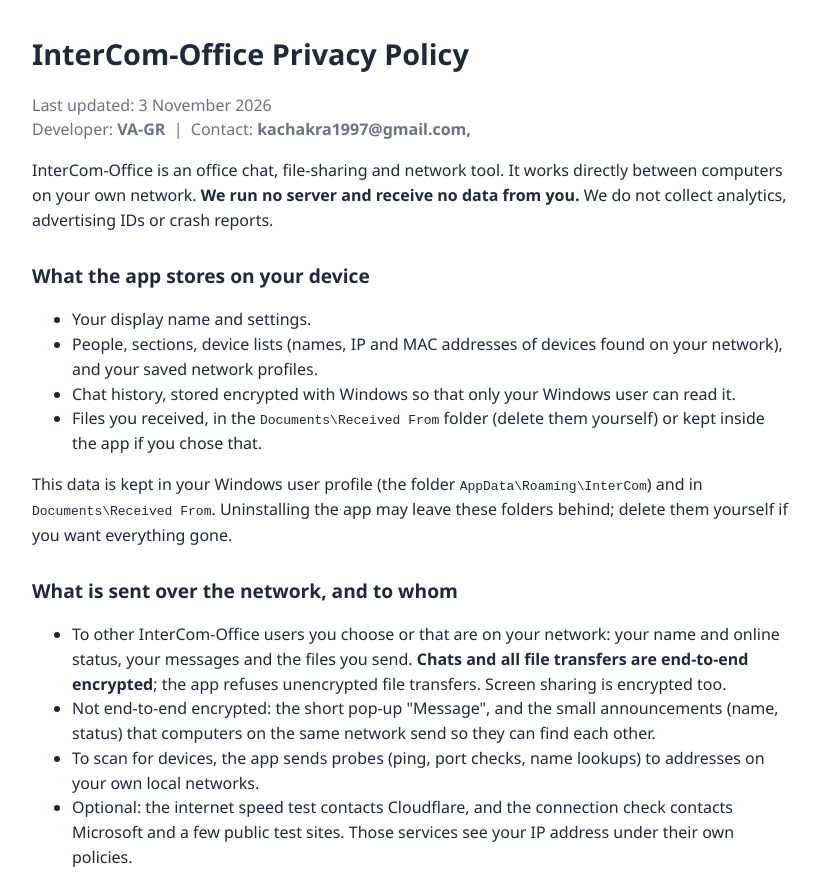
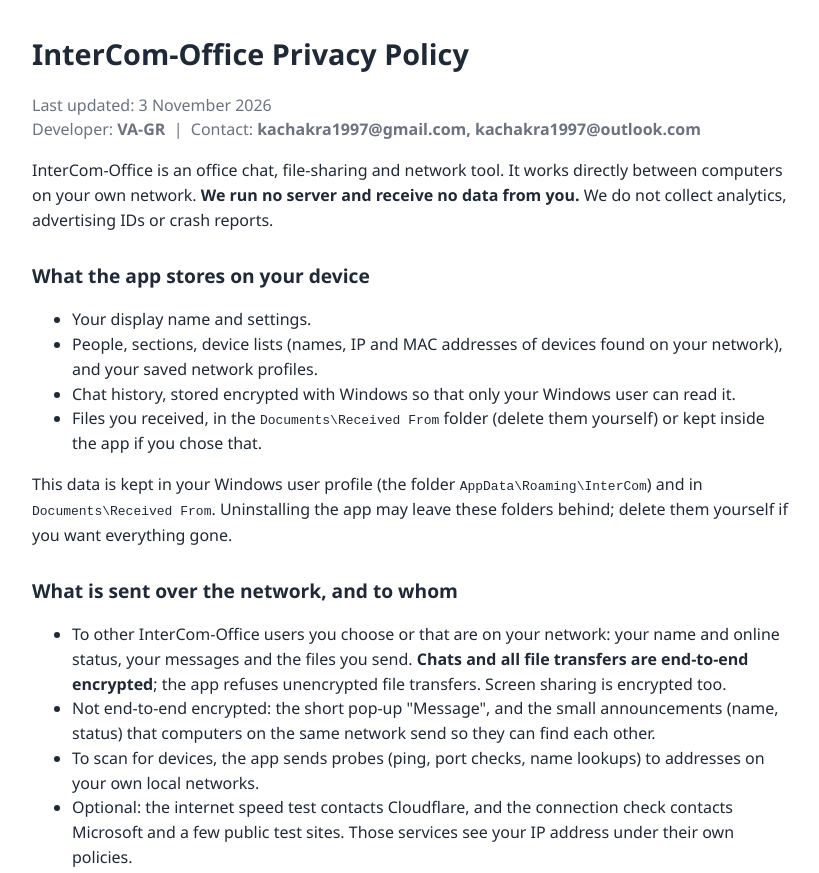
Before and after one commit to Ka-Chakra/intercom-office-privacy, a plain HTML site: page index.html in a window 1280 px wide. Shown: the top 873 px of the page, without its empty margins (228-1047 px from the left). Drawn offline with Linux system fonts and the light colour scheme.

Commit message:
Fix email formatting in privacy policy

```diff
--- a/index.html
+++ b/index.html
@@ -15,7 +15,7 @@
 <body>
 <h1>InterCom-Office Privacy Policy</h1>
 <p class="meta">Last updated: 3 November 2026<br>
-Developer: <strong>VA-GR</strong> &nbsp;|&nbsp; Contact: <strong>kachakra1997@gmail.com, <kachakra1997@outlook.com></strong></p>
+Developer: <strong>VA-GR</strong> &nbsp;|&nbsp; Contact: <strong>kachakra1997@gmail.com, kachakra1997@outlook.com</strong></p>
 
 <p>InterCom-Office is an office chat, file-sharing and network tool. It works directly between computers on your own network. <strong>We run no server and receive no data from you.</strong> We do not collect analytics, advertising IDs or crash reports.</p>
 
```
